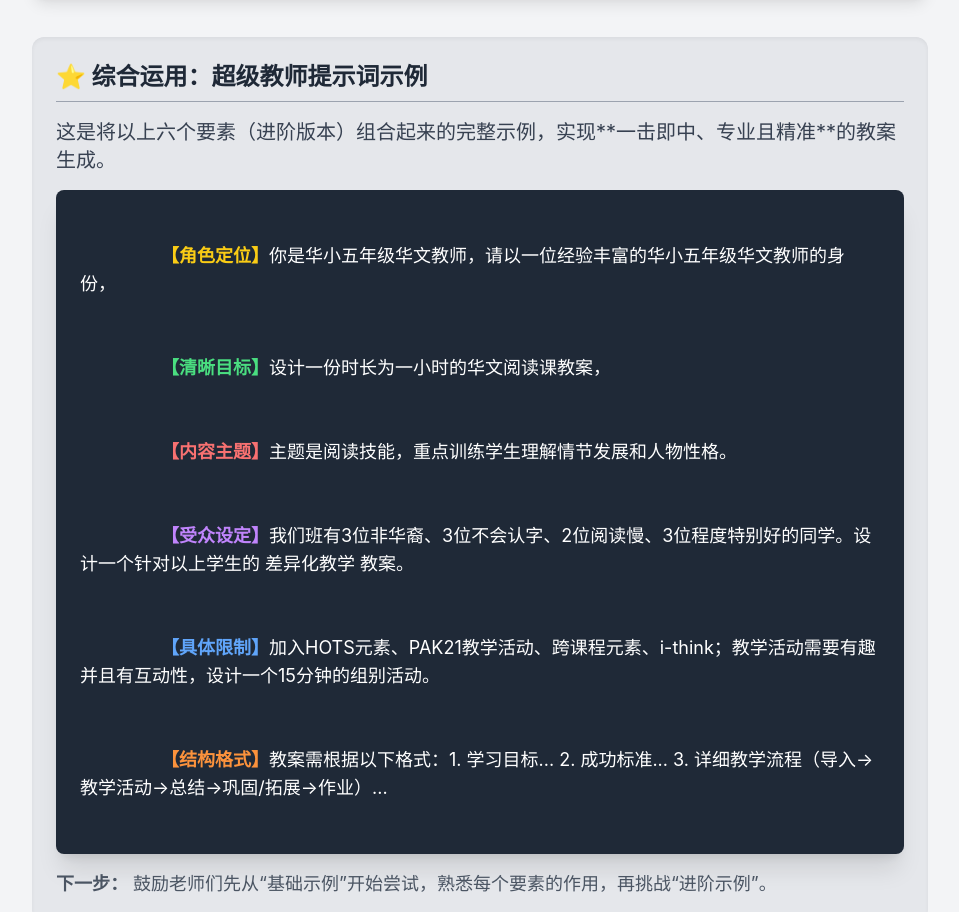
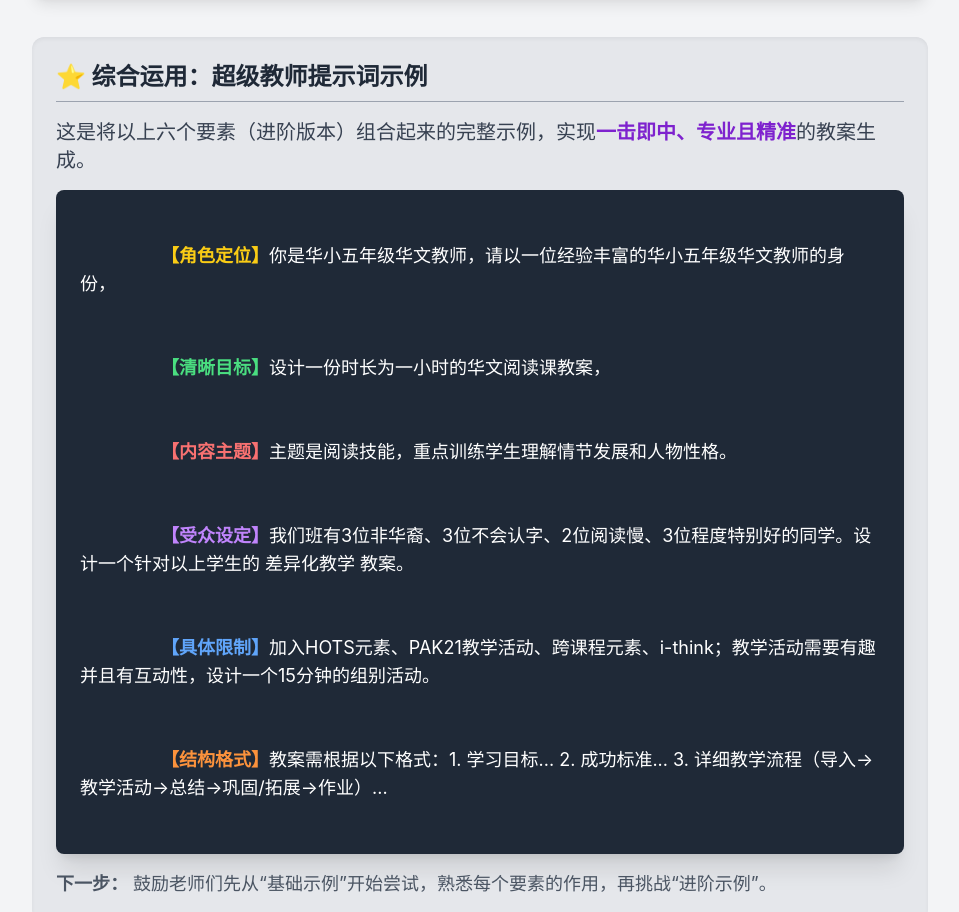
Before and after one commit to savagelove0315/bengkelAI, a plain HTML site: page index.html in a window 1280 px wide. Shown: the part 3057-3969 px from the top of the page, without its empty margins (160-1119 px from the left). Drawn offline with nearby package versions, Linux system fonts and the light colour scheme.

Commit message:
Update index.html

```diff
--- a/index.html
+++ b/index.html
@@ -263,9 +263,9 @@
         <!-- SUMMARY SECTION - Darker Background (Optimized Spacing and Font Size) -->
         <section class="mt-10 p-6 rounded-xl bg-gray-200 shadow-inner">
             <h2 class="text-2xl font-bold text-gray-800 mb-4 border-b border-gray-400 pb-2">⭐ 综合运用：超级教师提示词示例</h2>
-            <!-- Increased from text-lg to text-xl -->
+            <!-- Re-added bolding and color emphasis (text-purple-700) -->
             <p class="text-gray-700 mb-4 text-xl">
-                这是将以上六个要素（进阶版本）组合起来的完整示例，实现**一击即中、专业且精准**的教案生成。
+                这是将以上六个要素（进阶版本）组合起来的完整示例，实现<strong class="text-purple-700">一击即中、专业且精准</strong>的教案生成。
             </p>
             <div class="bg-gray-800 text-white p-6 rounded-lg text-lg whitespace-pre-wrap shadow-xl">
                 <span class="text-yellow-400 font-bold">【角色定位】</span>你是华小五年级华文教师，请以一位经验丰富的华小五年级华文教师的身份，<br><br>
```
